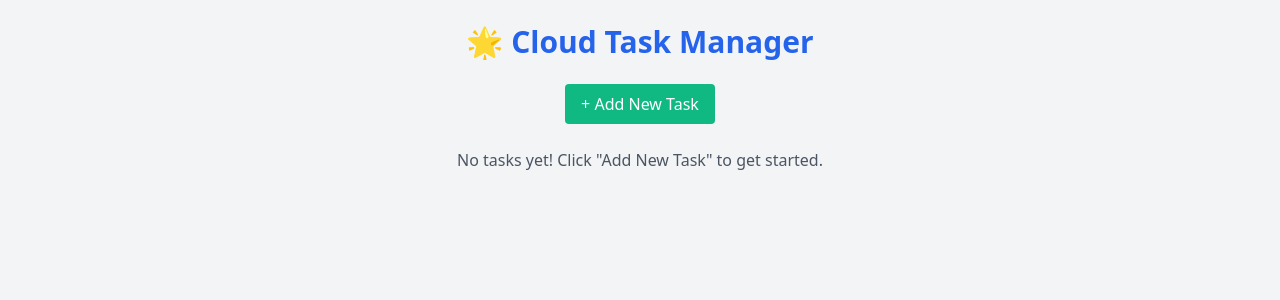
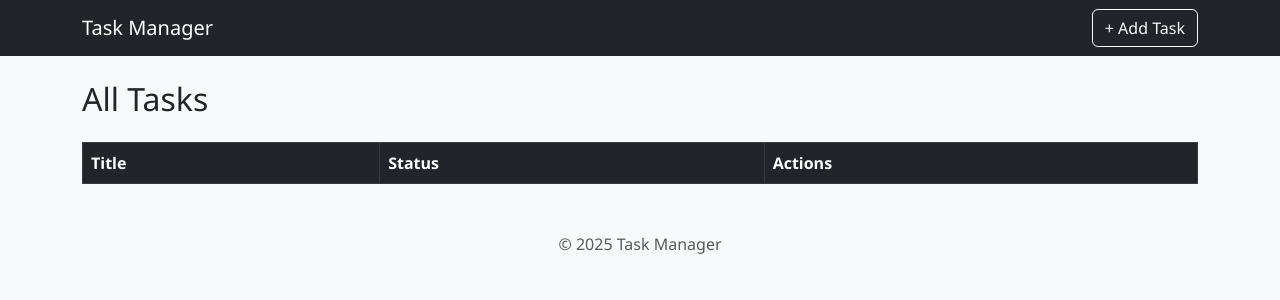
Before and after one commit to itsutkarsh7/Cloud_powered_Task-Manager-CURD-Functionalities, a Flask app: page / in a window 1280 px wide. Shown: the top 300 px of the page. Run offline with Flask 3, Linux system fonts and the light colour scheme; lists and menus that the app fills with data are empty.

Commit message:
Updated templates with new UI design and layout

```diff
--- /dev/null
+++ b/templates/base.html
@@ -0,0 +1,32 @@
+<!DOCTYPE html>
+<html lang="en">
+<head>
+    <meta charset="UTF-8">
+    <title>Task Manager</title>
+    <link href="https://cdn.jsdelivr.net/npm/bootstrap@5.3.0/dist/css/bootstrap.min.css" rel="stylesheet">
+    <link rel="stylesheet" href="{{ url_for('static', filename='style.css') }}">
+</head>
+<body class="bg-light">
+    <nav class="navbar navbar-expand-lg navbar-dark bg-dark mb-4">
+        <div class="container">
+            <a class="navbar-brand" href="{{ url_for('home') }}">Task Manager</a>
+            <a class="btn btn-outline-light" href="{{ url_for('add_task') }}">+ Add Task</a>
+        </div>
+    </nav>
+
+    <div class="container">
+        {% with messages = get_flashed_messages() %}
+          {% if messages %}
+            <div class="alert alert-warning">
+              {{ messages[0] }}
+            </div>
+          {% endif %}
+        {% endwith %}
+        {% block content %}{% endblock %}
+    </div>
+
+    <footer class="text-center mt-5 mb-3 text-muted">
+        &copy; 2025 Task Manager
+    </footer>
+</body>
+</html>
--- a/templates/index.html
+++ b/templates/index.html
@@ -1,44 +1,36 @@
-<!DOCTYPE html>
-<html>
-<head>
-    <title>Task Manager Dashboard</title>
-    <link href="https://cdn.jsdelivr.net/npm/tailwindcss@2.2.19/dist/tailwind.min.css" rel="stylesheet">
-</head>
-<body class="bg-gray-100 font-sans">
-
-    <div class="container mx-auto p-6">
-        <h1 class="text-3xl font-bold mb-6 text-center text-blue-600">🌟 Cloud Task Manager</h1>
-
-        <div class="flex justify-center mb-6">
-            <a href="/add" class="bg-green-500 text-white px-4 py-2 rounded hover:bg-green-600 transition">+ Add New Task</a>
-        </div>
-
-        {% if tasks %}
-            <div class="grid grid-cols-1 md:grid-cols-2 lg:grid-cols-3 gap-6">
-                {% for task in tasks %}
-                    <div class="bg-white p-4 rounded shadow hover:shadow-lg transition">
-                        <h2 class="text-xl font-semibold mb-2">{{ task['title'] }}</h2>
-                        <p class="mb-4">
-                            <span class="px-2 py-1 rounded {{ 'bg-green-200 text-green-800' if task['done'] else 'bg-yellow-200 text-yellow-800' }}">
-                                {{ "Done ✅" if task['done'] else "Pending ⏳" }}
-                            </span>
-                        </p>
-                        <div class="flex flex-wrap gap-2">
-                            {% if not task['done'] %}
-                                <a href="/done/{{ task['_id'] }}" class="bg-green-500 text-white px-3 py-1 rounded hover:bg-green-600 transition">Mark Done ✅</a>
-                            {% else %}
-                                <a href="/pending/{{ task['_id'] }}" class="bg-yellow-500 text-white px-3 py-1 rounded hover:bg-yellow-600 transition">Mark Pending ⏳</a>
-                            {% endif %}
-                            <a href="/edit/{{ task['_id'] }}" class="bg-gray-500 text-white px-3 py-1 rounded hover:bg-gray-600 transition">Edit</a>
-                            <a href="/delete/{{ task['_id'] }}" class="bg-red-500 text-white px-3 py-1 rounded hover:bg-red-600 transition">Delete</a>
-                        </div>
-                    </div>
-                {% endfor %}
-            </div>
-        {% else %}
-            <p class="text-center text-gray-600">No tasks yet! Click "Add New Task" to get started.</p>
-        {% endif %}
-    </div>
-
-</body>
-</html>
+{% extends "base.html" %}
+{% block content %}
+<h2 class="mb-4">All Tasks</h2>
+<table class="table table-bordered table-striped">
+    <thead class="table-dark">
+        <tr>
+            <th>Title</th>
+            <th>Status</th>
+            <th>Actions</th>
+        </tr>
+    </thead>
+    <tbody>
+    {% for task in tasks %}
+        <tr>
+            <td>{{ task['title'] }}</td>
+            <td>
+                {% if task['done'] %}
+                    <span class="badge bg-success">Done</span>
+                {% else %}
+                    <span class="badge bg-warning text-dark">Pending</span>
+                {% endif %}
+            </td>
+            <td>
+                <a href="{{ url_for('edit_task', id=task['_id']) }}" class="btn btn-sm btn-primary">Edit</a>
+                <a href="{{ url_for('delete_task', id=task['_id']) }}" class="btn btn-sm btn-danger">Delete</a>
+                {% if not task['done'] %}
+                    <a href="{{ url_for('mark_done', id=task['_id']) }}" class="btn btn-sm btn-success">Mark Done</a>
+                {% else %}
+                    <a href="{{ url_for('mark_pending', id=task['_id']) }}" class="btn btn-sm btn-secondary">Mark Pending</a>
+                {% endif %}
+            </td>
+        </tr>
+    {% endfor %}
+    </tbody>
+</table>
+{% endblock %}
--- /dev/null
+++ b/templates/static/style.css
@@ -0,0 +1,3 @@
+body {
+    font-family: 'Segoe UI', Tahoma, Geneva, Verdana, sans-serif;
+}
```
Also changed, not shown: templates/add.html (+10 -21 lines), templates/edit.html (+10 -21 lines).
